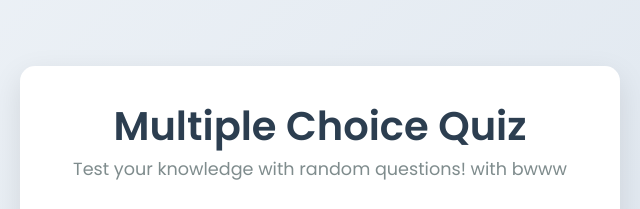
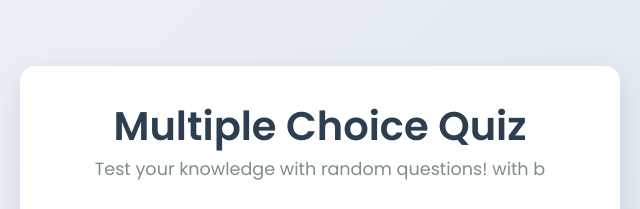
Before and after one commit to HarshanaSenadeera/quize-app-automated, a website: page distributed-quiz-service/question-app/public/index.html in a window 1280 px wide. Shown: the part 122-331 px from the top of the page, 320-960 px from the left. Drawn offline with Linux system fonts and the light colour scheme; no server answers.

Commit message:
Add Update 17

```diff
--- a/distributed-quiz-service/question-app/public/index.html
+++ b/distributed-quiz-service/question-app/public/index.html
@@ -11,7 +11,7 @@
   <div class="container">
     <header>
       <h1>Multiple Choice Quiz</h1>
-      <p>Test your knowledge with random questions! with bwww</p>
+      <p>Test your knowledge with random questions! with b</p>
     </header>
     <main>
       <div class="category-selector">
```
